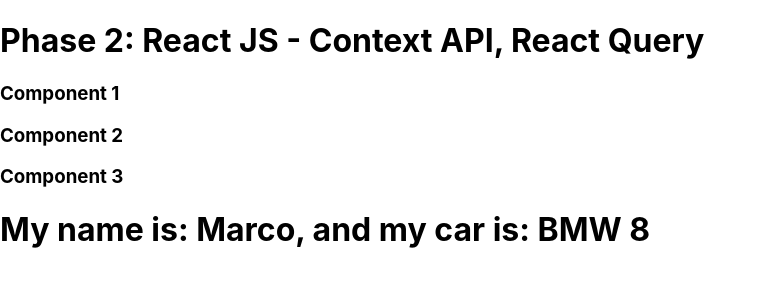
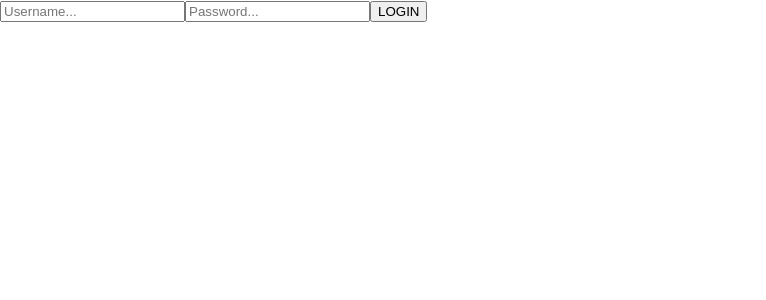
Before and after one commit to React-JS-Folder/full-react-js-techbase-2-2022, a React (Create React App) app: page / in a window 1280 px wide. Shown: the top 300 px of the page, without its empty margins (0-766 px from the left). Built offline with nearby package versions, Linux system fonts and the light colour scheme.

Commit message:
React JS Tutorial - context api - multiple values

```diff
--- a/src/App.js
+++ b/src/App.js
@@ -1,18 +1,19 @@
-import { useState } from "react";
-import Component1 from "./Components/Component1";
-import {ContextComponent3}  from "./Context_Exercise/ContextApi2022";
+// import "./App.css"
+import Login from "./Components/Login";
+import Profile from "./Components/Profile";
+import { useState } from 'react'
+import { LoginContext } from './Contexts/LoginContext'
+
 
 function App() {
-  const [name, setName] = useState("Marco");
-  const [car, setCar] = useState("BMW 8");
+  const [username, setUsername] = useState("");
+  const [showProfile, setShowProfile] = useState(false);
 
   return (
-    <div className="App">
-      {/* <ContextComponent3.Provider value={name, setName, car, setCar}> */}
-      <ContextComponent3.Provider value={[name, car]}>
-          <h1>Phase 2: React JS - Context API, React Query </h1>
-          <Component1 />
-      </ContextComponent3.Provider>
+    <div>
+      <LoginContext.Provider value={{username, setUsername, setShowProfile}}>
+        {username && showProfile ? <Profile /> : <Login /> }
+      </LoginContext.Provider>
     </div>
   );
 }
--- a/src/Components/Component1.jsx
+++ /dev/null
@@ -1,11 +0,0 @@
-import React from 'react'
-import Component2 from './Component2'
-
-export default function Component1() {
-   return (
-      <div>
-         <h3>Component 1</h3>
-         <Component2 />
-      </div>
-   )
-}
--- a/src/Components/Component2.jsx
+++ /dev/null
@@ -1,11 +0,0 @@
-import React from 'react'
-import Component3 from './Component3'
-
-export default function Component2() {
-   return (
-      <div>
-         <h3>Component 2</h3>
-         <Component3 />
-      </div>
-   )
-}
--- a/src/Components/Component3.jsx
+++ /dev/null
@@ -1,16 +0,0 @@
-import React from 'react'
-import {ContextComponent3}  from '../Context_Exercise/ContextApi2022'
-import { useContext } from 'react'
-
-
-
-export default function Component3() {
-   const [name, car] = useContext(ContextComponent3);
-
-   return (
-      <div>
-         <h3>Component 3</h3>
-         <h1>My name is: {name}, and my car is: {car} </h1>
-      </div>
-   )
-}
--- /dev/null
+++ b/src/Components/Login.jsx
@@ -0,0 +1,19 @@
+import React, { useContext } from 'react'
+import { LoginContext } from '../Contexts/LoginContext'
+export default function Login() {
+
+   const {username, setUsername, setShowProfile} = useContext(LoginContext);
+
+   // console.log(username)
+   // console.log(username);
+   return (
+      <>
+         {/* <form> */}
+            <input type="text" placeholder="Username..." onChange={(e) => {setUsername(e.target.value)}} />
+            <input type="text" placeholder="Password..." />
+
+            <button onClick={() => {username && setShowProfile(true)}}>LOGIN</button>
+         {/* </form> */}
+      </>
+   )
+}
--- /dev/null
+++ b/src/Components/Profile.jsx
@@ -0,0 +1,13 @@
+import React from 'react'
+import { useContext } from 'react'
+import { LoginContext } from '../Contexts/LoginContext'
+export default function Profile() {
+   const {username} = useContext(LoginContext);
+
+   return (
+      <div>
+         <h2>PROFILE</h2>
+         <h5>Welcome {username}</h5>
+      </div>
+   )
+}
--- a/src/Context_Exercise/ContextApi2022.jsx
+++ /dev/null
@@ -1,3 +0,0 @@
-import { createContext } from "react";
-
-export const ContextComponent3 = createContext();
--- /dev/null
+++ b/src/Contexts/LoginContext.js
@@ -0,0 +1,3 @@
+import { createContext } from "react";
+
+export  const LoginContext = createContext({});
```
Also changed, not shown: src/REACT JS - CONTEXT API-notes.txt (added).
